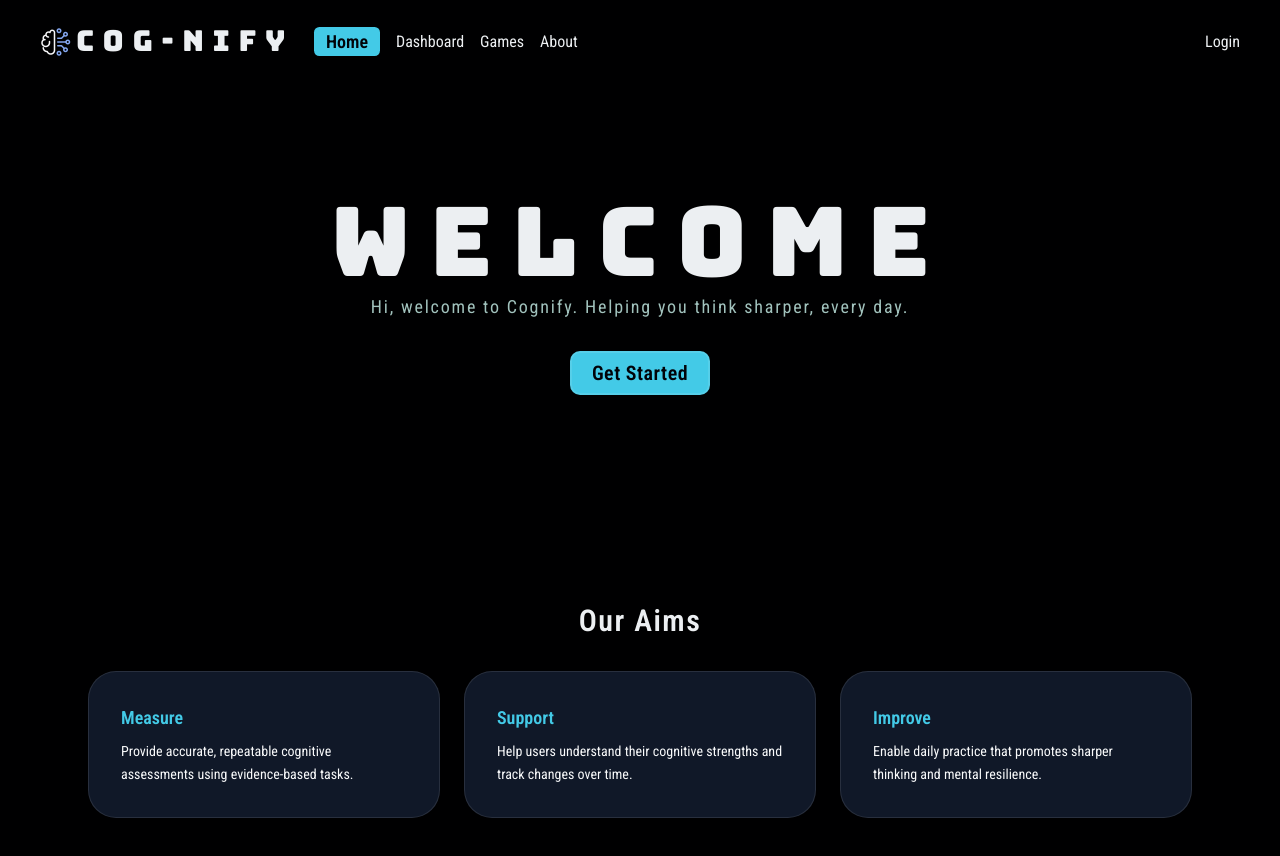
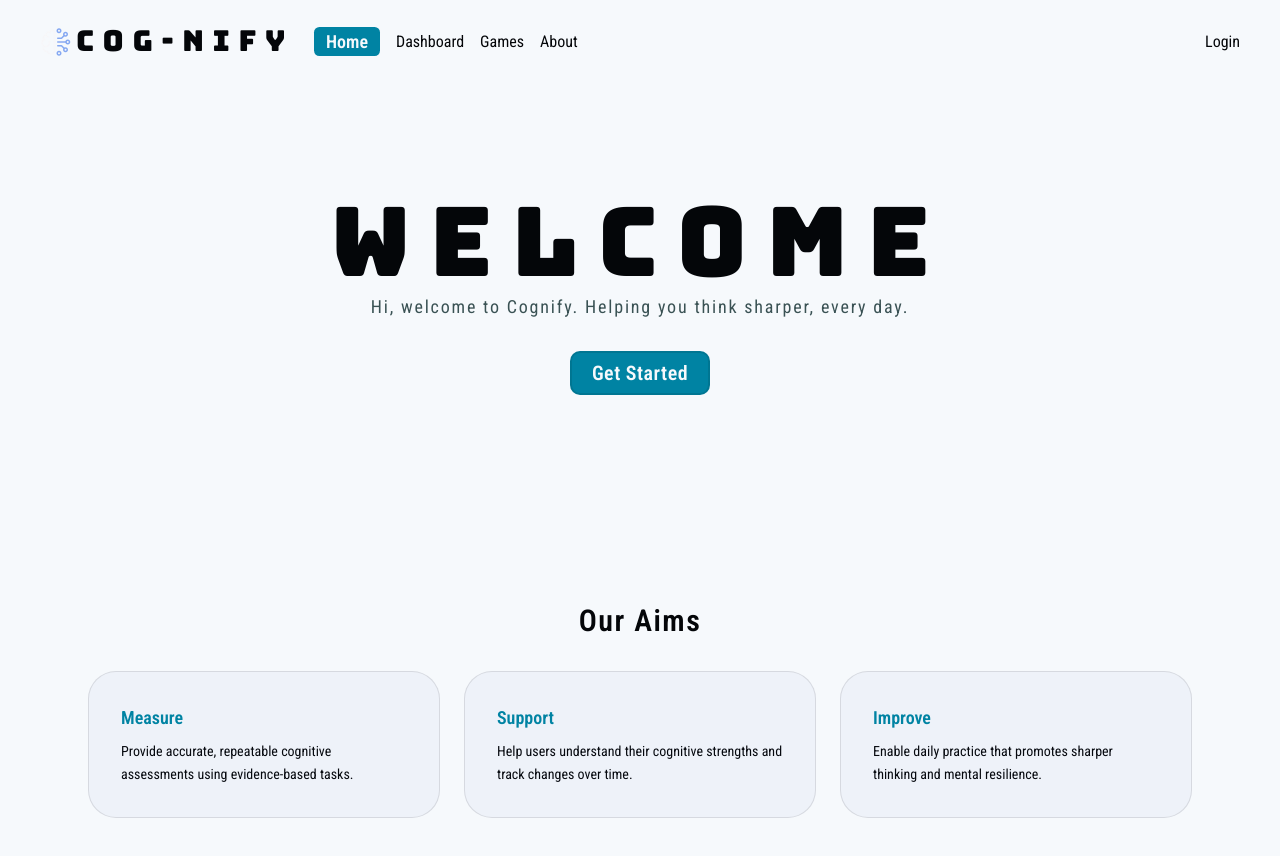
Before and after one commit to davidrapu/Cognify, a React (Vite) app in the folder frontend/: page / in a window 1280 px wide. Shown: the top 856 px of the page. Built offline with nearby package versions, Linux system fonts and the light colour scheme.

Commit message:
style: enhance theme variables and apply Tailwind CSS utilities for improved styling

```diff
--- a/frontend/src/index.css
+++ b/frontend/src/index.css
@@ -2,7 +2,6 @@
 
 @import "tailwindcss";
 @import "tw-animate-css";
-
 
 @custom-variant dark (&:is(.dark *));
 
@@ -61,11 +60,63 @@
   --headings: "Bungee", sans-serif;
 
   /* Theme */
+  --background: oklch(0.98 0.005 260);
+  --foreground: oklch(0.12 0.01 260); /* body text, headings, icons */
+  --radius: 0.5rem;
 
+  --secondary-text: oklch(0.42 0.03 200);
+
+  /* Buttons, links, highlights */
+  --primary: #0083a3;
+  --primary-foreground: oklch(0.98 0.005 260);
+
+  /* Cards, chips, secondary buttons */
+  --secondary: oklch(0.92 0.015 255);
+  --secondary-foreground: oklch(0.18 0.02 260);
+
+  --card: oklch(0.96 0.01 260);
+  --card-foreground: oklch(0.14 0.015 260);
+
+  --popover: oklch(0.96 0.01 260);
+  --popover-foreground: oklch(0.14 0.015 260);
+
+  --muted: oklch(0.93 0.01 260);
+  --muted-foreground: oklch(0.46 0.02 260);
+
+  --accent: oklch(0.93 0.01 260);
+  --accent-foreground: oklch(0.14 0.015 260);
+
+  --destructive: oklch(0.6 0.19 25);
+
+  --border: oklch(0 0 0 / 10%);
+  --input: oklch(0 0 0 / 12%);
+  --ring: oklch(0.6 0.04 260);
+
+  --chart-1: oklch(0.488 0.243 264.376);
+  --chart-2: oklch(0.696 0.17 162.48);
+  --chart-3: oklch(0.769 0.188 70.08);
+  --chart-4: oklch(0.627 0.265 303.9);
+  --chart-5: oklch(0.645 0.246 16.439);
+
+  /* Sidebar */
+  --sidebar: oklch(0.96 0.01 260);
+  --sidebar-foreground: oklch(0.14 0.015 260);
+
+  --sidebar-primary: oklch(0.55 0.14 215);
+  --sidebar-primary-foreground: oklch(0.98 0.005 260);
+
+  --sidebar-accent: oklch(0.93 0.01 260);
+  --sidebar-accent-foreground: oklch(0.14 0.015 260);
+
+  --sidebar-border: oklch(0 0 0 / 10%);
+  --sidebar-ring: oklch(0.6 0.04 260);
+}
+
+.dark {
   --background: oklch(0.05 0.005 260);
   --foreground: oklch(0.95 0.005 260); /* body text, headings, icons*/
 
-  --secondary-text: #A1C2BD;
+  --secondary-text: #a1c2bd;
 
   /* Buttons, links, highlights */
   --primary: oklch(0.78 0.12 215);
@@ -111,9 +162,6 @@
   --sidebar-ring: oklch(0.551 0.027 264.364);
 }
 
-.dark {
-}
-
 @layer base {
   * {
     @apply border-border outline-ring/50;
@@ -122,3 +170,12 @@
     @apply bg-background  text-foreground;
   }
 }
+
+@layer base {
+  * {
+    @apply border-border outline-ring/50;
+  }
+  body {
+    @apply bg-background text-foreground;
+  }
+}
```
